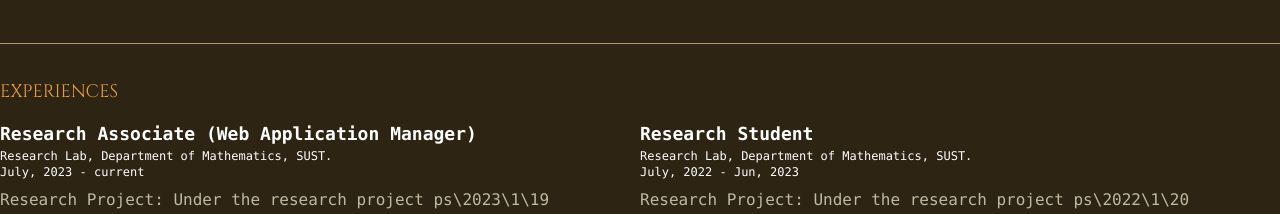
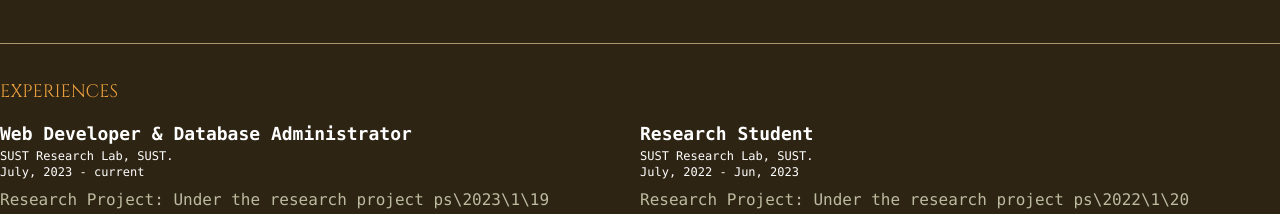
Before and after one commit to Md-Neamul-Hoqe/Portfolio-Ibn-Aroub, a React (Vite) app: page / in a window 1280 px wide. Shown: the part 1080-1294 px from the top of the page. Built offline with nearby package versions, Linux system fonts and the light colour scheme; no server answers.

Commit message:
[update](experiences): Company name updated

```diff
--- a/src/pages/Home/Experiences/Experiences.jsx
+++ b/src/pages/Home/Experiences/Experiences.jsx
@@ -11,11 +11,9 @@ const Experiences = () => {
         <div className="flex max-md:flex-col">
           <div className="mb-4 flex-1">
             <h3 className="text-lg font-semibold">
-              Research Associate (Web Application Manager)
+              Web Developer & Database Administrator
             </h3>
-            <p className="text-xs">
-              Research Lab, Department of Mathematics, SUST.
-            </p>
+            <p className="text-xs">SUST Research Lab, SUST.</p>
             <p className="text-xs">July, 2023 - current</p>
             <p className="mt-2 text-main">
               Research Project: Under the research project ps\2023\1\19 <br />
@@ -26,9 +24,7 @@ const Experiences = () => {
 
           <div className="mb-4 flex-1">
             <h3 className="text-lg font-semibold">Research Student</h3>
-            <p className="text-xs">
-              Research Lab, Department of Mathematics, SUST.
-            </p>
+            <p className="text-xs">SUST Research Lab, SUST.</p>
             <p className="text-xs">July, 2022 - Jun, 2023</p>
             <p className="mt-2 text-main">
               Research Project: Under the research project ps\2022\1\20 <br />
```
